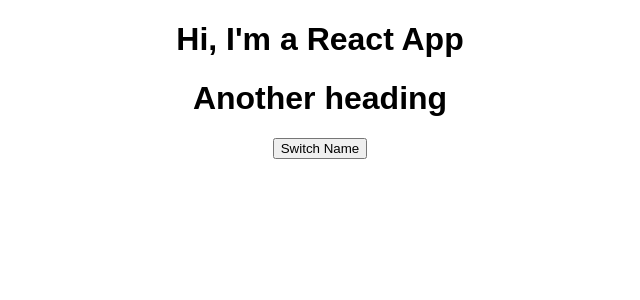
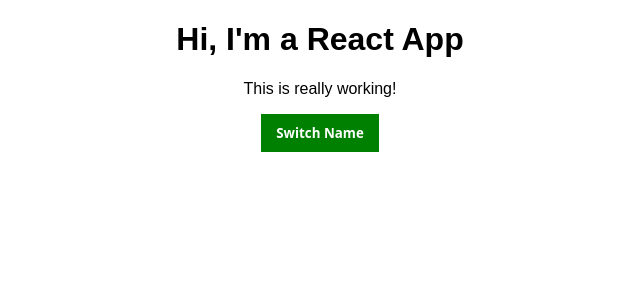
Before and after one commit to Beroozam/react-complete-guide, a React (Create React App) app: page / in a window 1280 px wide. Shown: the top 300 px of the page, without its empty margins (320-960 px from the left). Built offline with nearby package versions, Linux system fonts and the light colour scheme.

Commit message:
Using Radium

```diff
--- a/package.json
+++ b/package.json
@@ -5,6 +5,7 @@
   "private": true,
   "dependencies": {
     "gh-pages": "^3.1.0",
+    "radium": "^0.26.1",
     "react": "^17.0.1",
     "react-dom": "^17.0.1",
     "react-scripts": "1.1.5"
@@ -14,7 +15,7 @@
     "build": "react-scripts build",
     "test": "react-scripts test --env=jsdom",
     "eject": "react-scripts eject",
-    "predeploy":"npm run build",
-    "deploy":"gh-pages -d build"
+    "predeploy": "npm run build",
+    "deploy": "gh-pages -d build"
   }
 }
--- a/src/App.css
+++ b/src/App.css
@@ -4,3 +4,11 @@
 .first{
   color:red;
 }
+
+.red{
+  color:red;
+}
+
+.bold{
+  font-weight: bold;
+}
--- a/src/App.js
+++ b/src/App.js
@@ -1,6 +1,7 @@
 import React, { Component} from 'react';
 import './App.css';
 import Person from './Person/person'
+import Radium from 'radium'
 
 class App extends Component {
   state = {
@@ -46,6 +47,18 @@
   }
 
   render(){
+    const style={
+      backgroundColor:'green',
+      color:'#fff',
+      padding:'10px 15px',
+      fontFamily:'system-ui',
+      fontWeight:'bold',
+      border:'none',
+      ':hover':{
+        backgroundColor: 'lightgreen',
+        color: 'black'
+      }
+    }
     let persons = null;
     if(this.state.showPersons){
       persons = (
@@ -58,30 +71,28 @@
                       key={person.id}
                       changed={(event) => this.nameChangedHandler(event,person.id)} />
           })}
-          {/* <Person
-            name={this.state.persons[0].name}
-            age={this.state.persons[0].age}
-            click={this.switchNameHandler}
-          />
-          <Person
-            name={this.state.persons[1].name}
-            age={this.state.persons[1].age}
-            changed={this.nameChangedHandler}
-          >
-            THIS IS A TEST FOR CHILDREN BY HTML TAGS
-          </Person>
-          <Person
-            name={this.state.persons[2].name}
-            age={this.state.persons[2].age}
-          /> */}
         </div>
       )
+          style.backgroundColor='red';
+          style[':hover'] = {
+            backgroundColor: 'salmon',
+            color: 'black'
+          }
     }
+
+    const classes = [];
+    if(this.state.persons.length <= 2){
+      classes.push('red') // classes = ['red']
+    }
+    if(this.state.persons.length <= 1){
+      classes.push('bold') // classes = ['red' , 'bold']
+    }
+
     return (
       <div className="App">
         <h1>Hi, I'm a React App</h1>
-        <h1>Another heading</h1>
-        <button onClick={this.togglePersonsHandler}>Switch Name</button>
+        <p className={classes.join(' ')}>This is really working!</p>
+        <button onClick={this.togglePersonsHandler} style={style}>Switch Name</button>
         {persons}
       </div>
     );
@@ -89,4 +100,4 @@
 
 }
 
-export default App;
+export default Radium(App);
--- a/src/Person/person.js
+++ b/src/Person/person.js
@@ -1,5 +1,6 @@
 import React from 'react'
 import './person.css'
+import Radium from 'radium'
 
 const person = (props) => {
     return (
@@ -11,4 +12,4 @@
     )
 };
 
-export default person;
+export default Radium(person);
```
Also changed, not shown: 1 other file (tests, documents, lock files or other folders).
